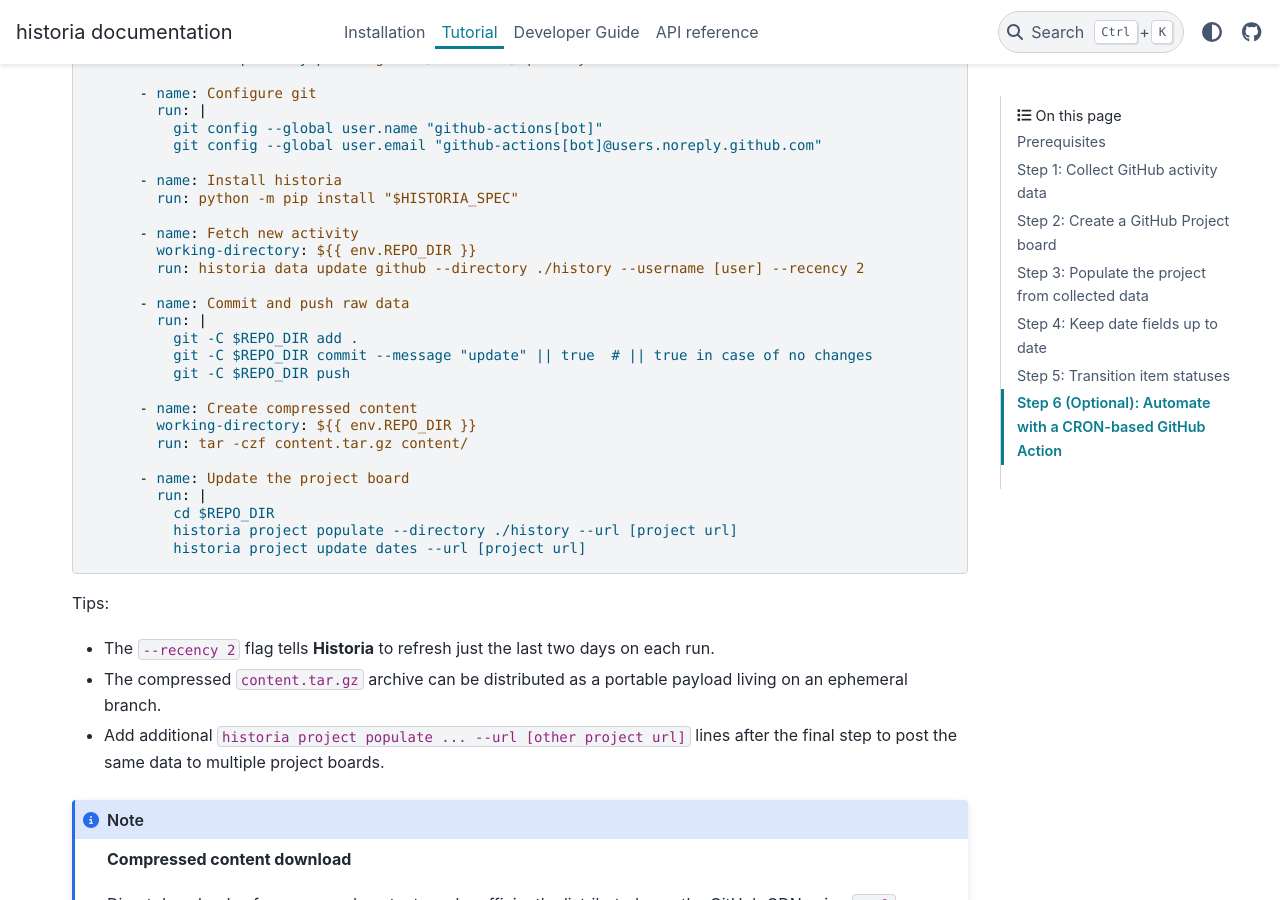
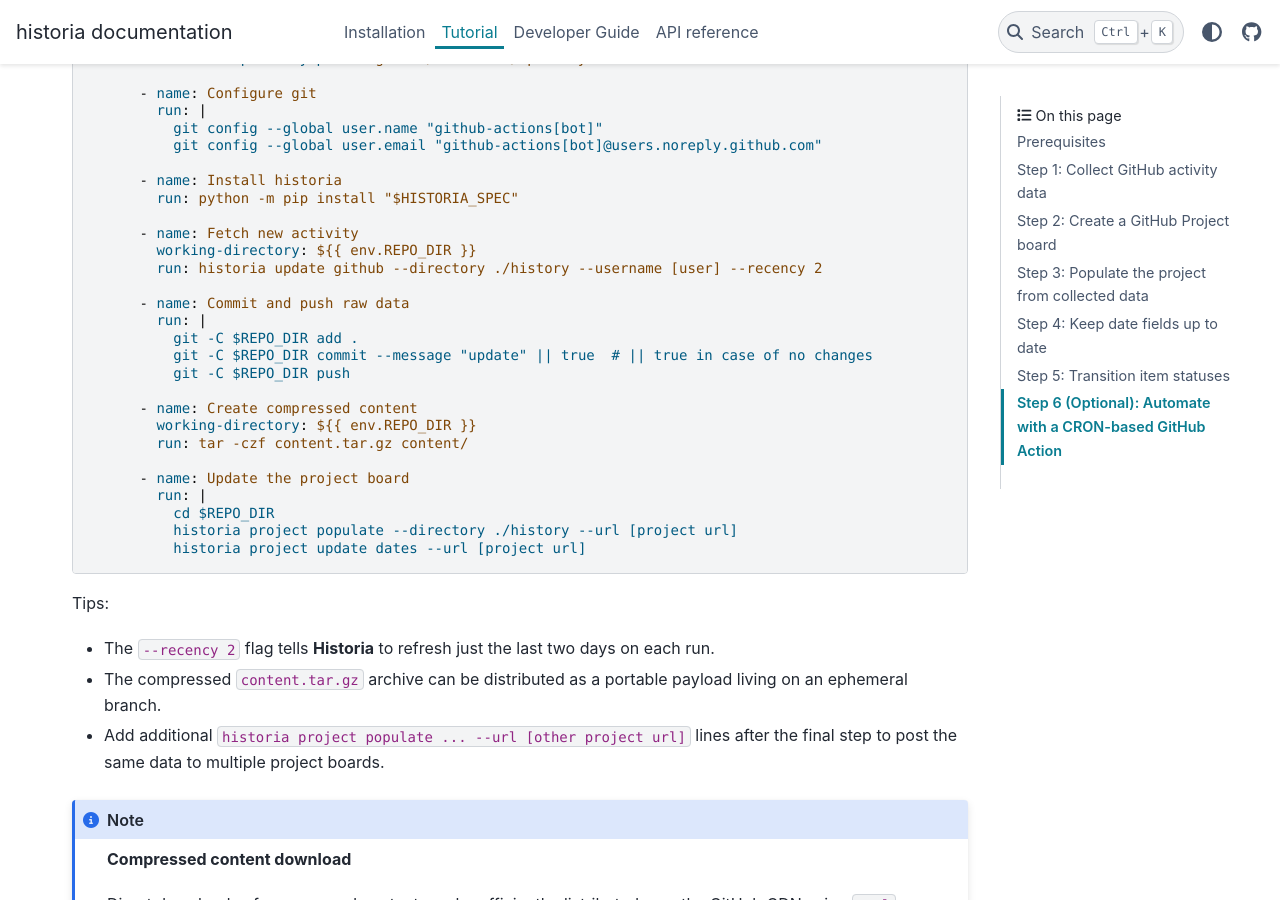
Before and after one commit to CodyCBakerPhD/historia, a Sphinx documentation site: the page built from docs/tutorial/index.md, in a window 1280 px wide and 900 px high, scrolled down 3985 px. Built offline with Sphinx 7.4.7 and the PyData theme 0.15.4, drawn with Linux system fonts in a browser that asks for light colours.

Commit message:
Unpacked data update routing to `historia update github` and surfaced GitHub API at top level (#89)
* Initial plan

* Flattened update CLI and GitHub API path

Co-Authored-By: GitHub Copilot Coding Agent 1.0 / GPT-5.5 5.5 <noreply@github.com>

Agent-Logs-Url: https://github.com/CodyCBakerPhD/historia/sessions/5a2100aa-c4d9-47e0-bcbd-bfd2c0212395

Co-authored-by: CodyCBakerPhD <51133164+CodyCBakerPhD@users.noreply.github.com>

* Updated changelog PR link for flattened update paths

Co-Authored-By: GitHub Copilot Coding Agent 1.0 / GPT-5.5 5.5 <noreply@github.com>

Agent-Logs-Url: https://github.com/CodyCBakerPhD/historia/sessions/5a2100aa-c4d9-47e0-bcbd-bfd2c0212395

Co-authored-by: CodyCBakerPhD <51133164+CodyCBakerPhD@users.noreply.github.com>

* Bump version from 0.8.1 to 0.9.0

---------

Co-authored-by: copilot-swe-agent[bot] <198982749+Copilot@users.noreply.github.com>
Co-authored-by: CodyCBakerPhD <51133164+CodyCBakerPhD@users.noreply.github.com>

````diff
--- a/docs/api/index.rst
+++ b/docs/api/index.rst
@@ -3,6 +3,7 @@ API reference
 
 .. autosummary::
    :toctree: generated
+   :recursive:
 
-   historia.data
+   historia.github
    historia.project
--- a/docs/tutorial/index.md
+++ b/docs/tutorial/index.md
@@ -19,7 +19,7 @@ export GITHUB_TOKEN="ghp_..."
 ::::{tabs}
 :::{tab} CLI
 ```bash
-historia data update github --directory ./history --username [user] --recency 3
+historia update github --directory ./history --username [user] --recency 3
 ```
 
 - `--directory` is the root directory where data files are stored.
@@ -32,7 +32,7 @@ historia data update github --directory ./history --username [user] --recency 3
 import pathlib
 import historia
 
-historia.data.github.update(
+historia.github.update(
     directory=pathlib.Path("./history"),
     username="[user]",
     past_number_of_days=3,
@@ -229,7 +229,7 @@ jobs:
 
       - name: Fetch new activity
         working-directory: ${{ env.REPO_DIR }}
-        run: historia data update github --directory ./history --username [user] --recency 2
+        run: historia update github --directory ./history --username [user] --recency 2
 
       - name: Commit and push raw data
         run: |
--- a/pyproject.toml
+++ b/pyproject.toml
@@ -9,7 +9,7 @@ packages = ["src/historia"]
 
 [project]
 name = "historia"
-version = "0.8.0"
+version = "0.9.0"
 authors = [
   { name="Cody Baker", email="cody.c.baker.phd@gmail.com" },
 ]
--- a/src/historia/__init__.py
+++ b/src/historia/__init__.py
@@ -1,8 +1,10 @@
 from . import data, project
+from .data import github
 from ._cli import historia_cli
 
 __all__ = [
     "data",
+    "github",
     "historia_cli",
     "project",
 ]
````
Also changed, not shown: CHANGELOG.md (+1 -0 lines), docs/development/index.md (+3 -4 lines), 3 other files.
